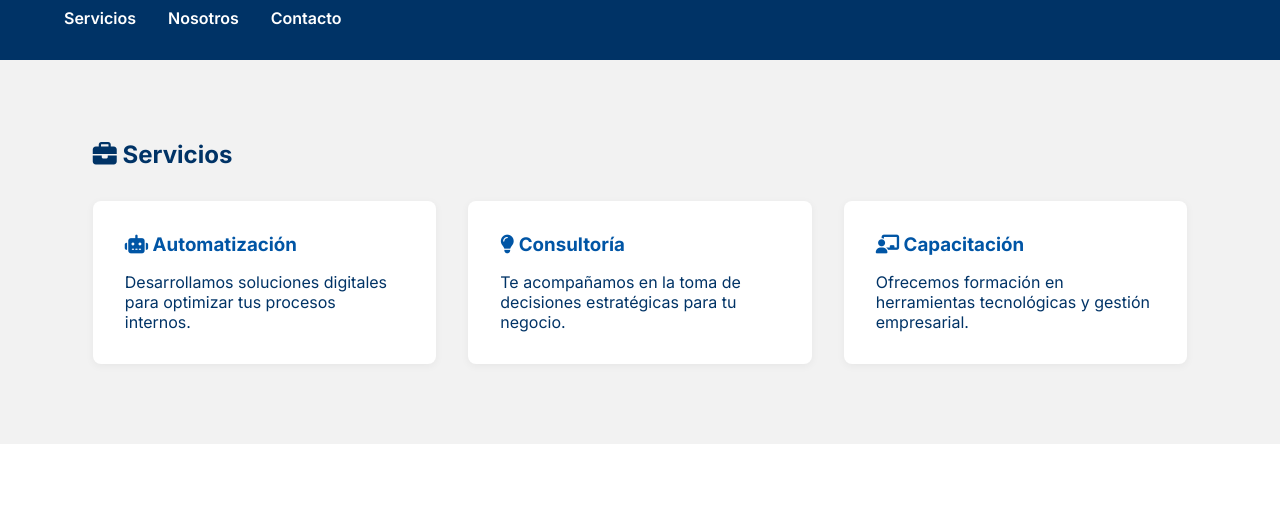
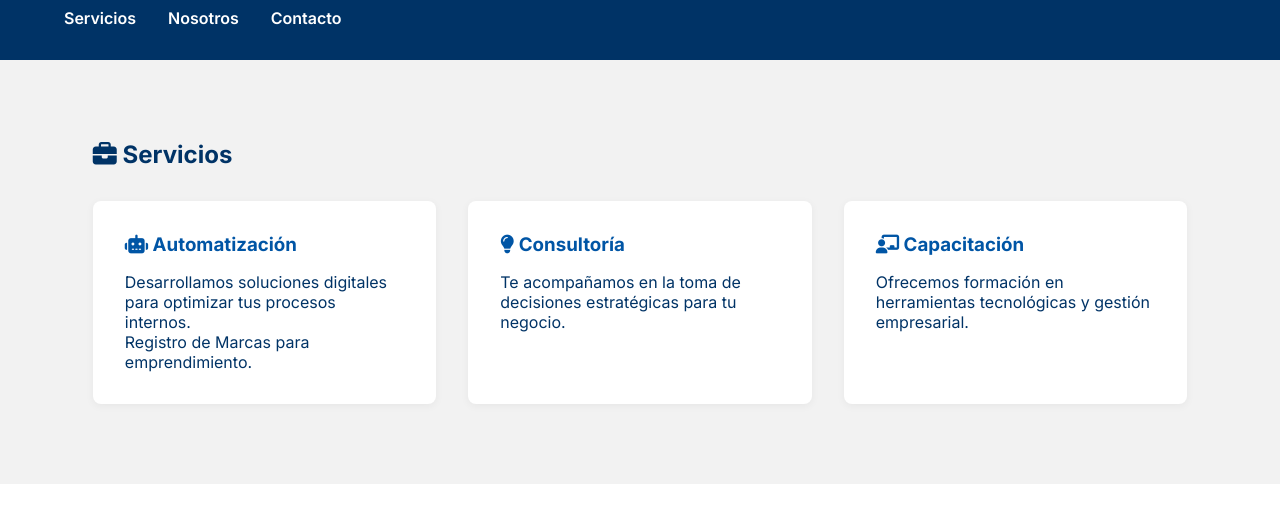
Before and after one commit to NNHOLDING/nn-holding-site, a plain HTML site: page index.html in a window 1280 px wide. Shown: the part 242-763 px from the top of the page. Drawn offline with Linux system fonts and the light colour scheme.

Commit message:
Update index.html

```diff
--- a/index.html
+++ b/index.html
@@ -138,7 +138,7 @@
       border-radius: 8px;
       box-shadow: 0 2px 8px rgba(0,0,0,0.05);
       flex: 1;
-      min-width: 150px;
+      min-width: 100px;
       transition: transform var(--transition);
     }
 
@@ -237,6 +237,7 @@
         <div class="card">
           <h3><i class="fas fa-robot"></i> Automatización</h3>
           <p>Desarrollamos soluciones digitales para optimizar tus procesos internos.</p>
+          <p>Registro de Marcas para emprendimiento.</p>
         </div>
         <div class="card">
           <h3><i class="fas fa-lightbulb"></i> Consultoría</h3>
```
